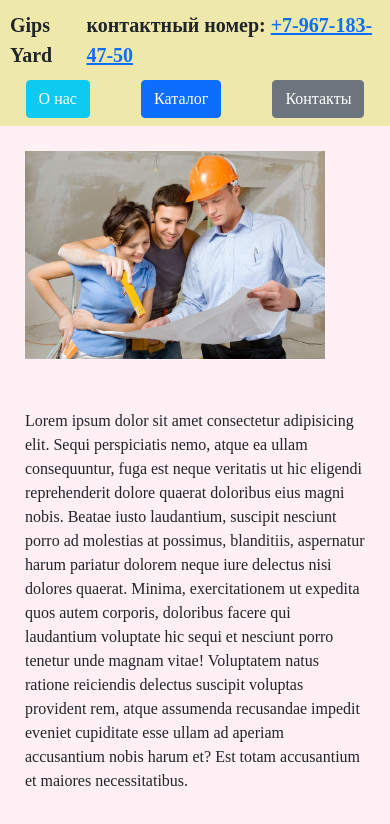
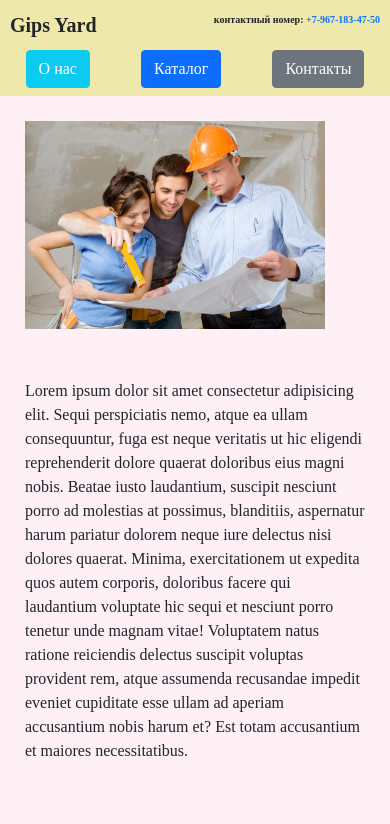
Before and after one commit to ozzbabym/gipsYard, a React (Create React App) app: page / in a window 390 px wide. Shown: the top 824 px of the page. Built offline with nearby package versions, Linux system fonts and the light colour scheme; a web font is replaced by a local one.

Commit message:
add email and about us

```diff
--- a/src/components/Header/Header.css
+++ b/src/components/Header/Header.css
@@ -13,6 +13,12 @@
 }
 .numberPhone :nth-child(1){
     font-size: 30px;
+ }
+.numberPhone :nth-child(2) b{
+    font-size: 15px;
+ }
+.numberPhone :nth-child(2) a{
+    font-size: 15px;
  }
 
 .menu {
@@ -63,6 +69,12 @@
     .numberPhone :nth-child(1){
         font-size: 20px;
      }
+     .numberPhone :nth-child(2) b{
+        font-size: 10px;
+     }
+    .numberPhone :nth-child(2) a{
+        font-size: 10px;
+     }
 }
 
 .modal__container {
@@ -76,3 +88,7 @@
 .modal__container a{
     text-decoration: none;
 }
+
+.numberPhone a{
+    text-decoration: none;
+}
```
